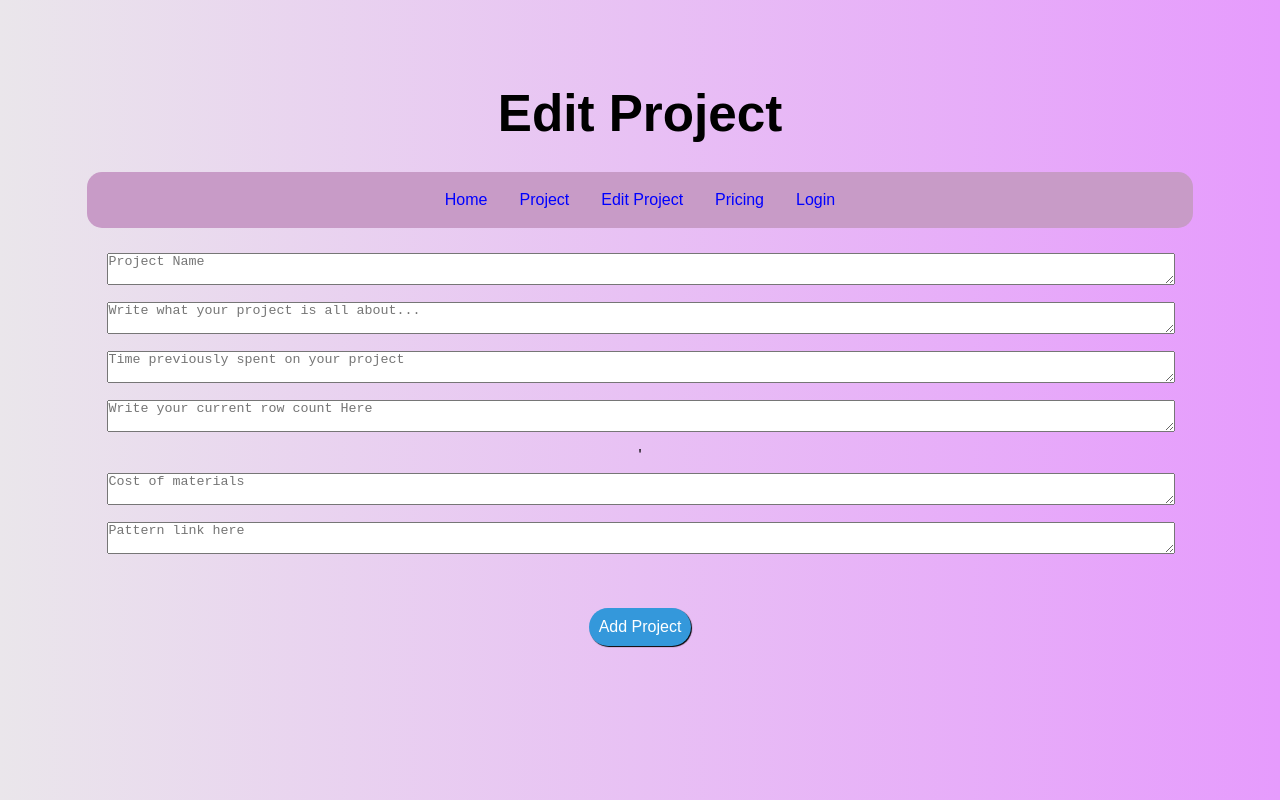
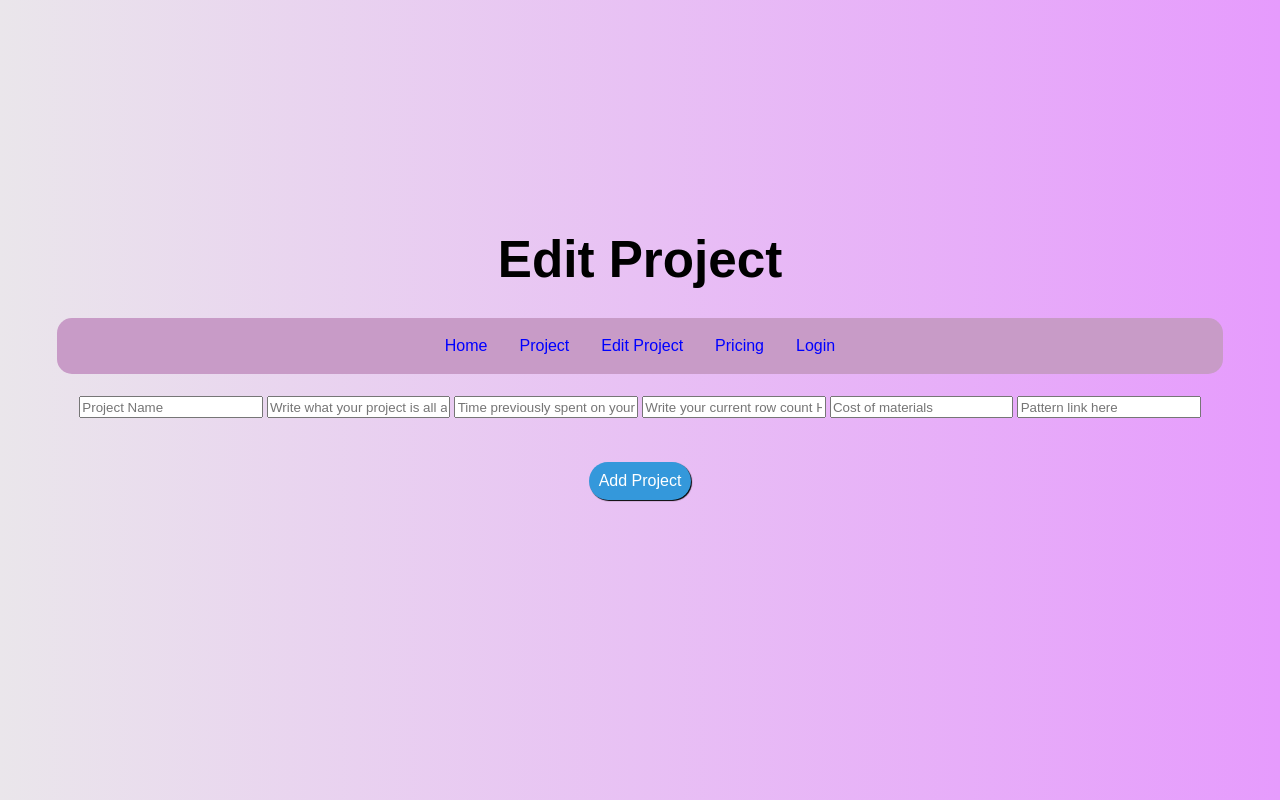
Before and after one commit to mabelheiner/crochetpal, a React (Vite) app: page /editproject in a window 1280 px wide. Built offline with nearby package versions, Linux system fonts and the light colour scheme; no server answers.

Commit message:
changed inputs to on edit project to have type of text, home checks if there is project list and fetches one if there is not one

```diff
--- a/src/Home.jsx
+++ b/src/Home.jsx
@@ -11,7 +11,6 @@ const Home = () => {
     const [projects, setProjects] = useState(null);
     const [projectList, setProjectList] = useState(null);
 
-    useEffect(() => {
         const fetchUser = async () => {
             const curr_user = await supabase.auth.getSession();
             if (curr_user) {
@@ -52,8 +51,9 @@ const Home = () => {
             }
         }
 
-    fetchUser();
-    })
+    if (projectList == null){
+        fetchUser();
+    }
 
     return (
         <>
--- a/src/editproject.jsx
+++ b/src/editproject.jsx
@@ -16,11 +16,11 @@ export default function Tester() {
   const [rowCount, setRowCount] = useState('');
   const [estimatedPrice, setEstimatedPrice] = useState('');
   const [projectUrl, setProjectUrl] = useState('');
+  const [error, setError] = useState('');
 
   useEffect(() => {
       const fetchUser = async () => {
       const curr_user = await supabase.auth.getSession();
-      console.log(await supabase.auth.getSession())
       if (curr_user) {
           const user_data = curr_user.data.session.user;
 
@@ -28,13 +28,14 @@ export default function Tester() {
           .from('CurrentUsers')
           .select('*')
           .eq('email', user_data.email)
+
           setSession(user_info.data[0]);
-          console.log('Session: ', session);
+          console.log('Session', session)
+          }
       }
-  }
 
   fetchUser();
-  }, [])
+  }, []);
 
   const addProject = async () => {
     console.log('Add project to:', session.id);
@@ -54,6 +55,11 @@ export default function Tester() {
         }
       ])
 
+      if (error) {
+        console.log(error.message);
+        setError(error);
+      }
+
       setProjectName('');
       setProjectDescription('');
       setTimeSpent('');
@@ -72,14 +78,19 @@ export default function Tester() {
         </header>
         <Navbar />
     <div class="content">
+      {error ? (
+        <div>
+          <p>{error.message}</p>
+        </div>
+      ): (<></>)}
     <div class="rightside">
           <div class="text-boxes">
-            <textarea className="small_box" placeholder='Project Name' value={projectName} onChange={(e) => setProjectName(e.target.value)}></textarea>
-            <textarea className="small_box" placeholder="Write what your project is all about..." value={projectDescription} onChange={(e) => setProjectDescription(e.target.value)}></textarea>
-            <textarea className="small_box" placeholder="Time previously spent on your project" value={timeSpent} onChange={(e) => setTimeSpent(e.target.value)}></textarea>
-            <textarea className="small_box" placeholder="Write your current row count Here" value={rowCount} onChange={(e) => setRowCount(e.target.value)}></textarea>'
-            <textarea className="small_box" placeholder="Cost of materials" value={estimatedPrice} onChange={(e) => setEstimatedPrice(e.target.value)}></textarea>
-            <textarea className="small_box" placeholder='Pattern link here' value={projectUrl} onChange={(e) => setProjectUrl(e.target.value)}></textarea>
+            <input type="text" className="small_box" placeholder='Project Name' value={projectName} onChange={(e) => setProjectName(e.target.value)}></input>
+            <input type="text" className="small_box" placeholder="Write what your project is all about..." value={projectDescription} onChange={(e) => setProjectDescription(e.target.value)}></input>
+            <input type="text" className="small_box" placeholder="Time previously spent on your project" value={timeSpent} onChange={(e) => setTimeSpent(e.target.value)}></input>
+            <input type="text" className="small_box" placeholder="Write your current row count Here" value={rowCount} onChange={(e) => setRowCount(e.target.value)}></input>
+            <input type="text" className="small_box" placeholder="Cost of materials" value={estimatedPrice} onChange={(e) => setEstimatedPrice(e.target.value)}></input>
+            <input type="text" className="small_box" placeholder='Pattern link here' value={projectUrl} onChange={(e) => setProjectUrl(e.target.value)}></input>
           </div>
           <div className="leftside">
             <button onClick={addProject}>Add Project</button>
```
